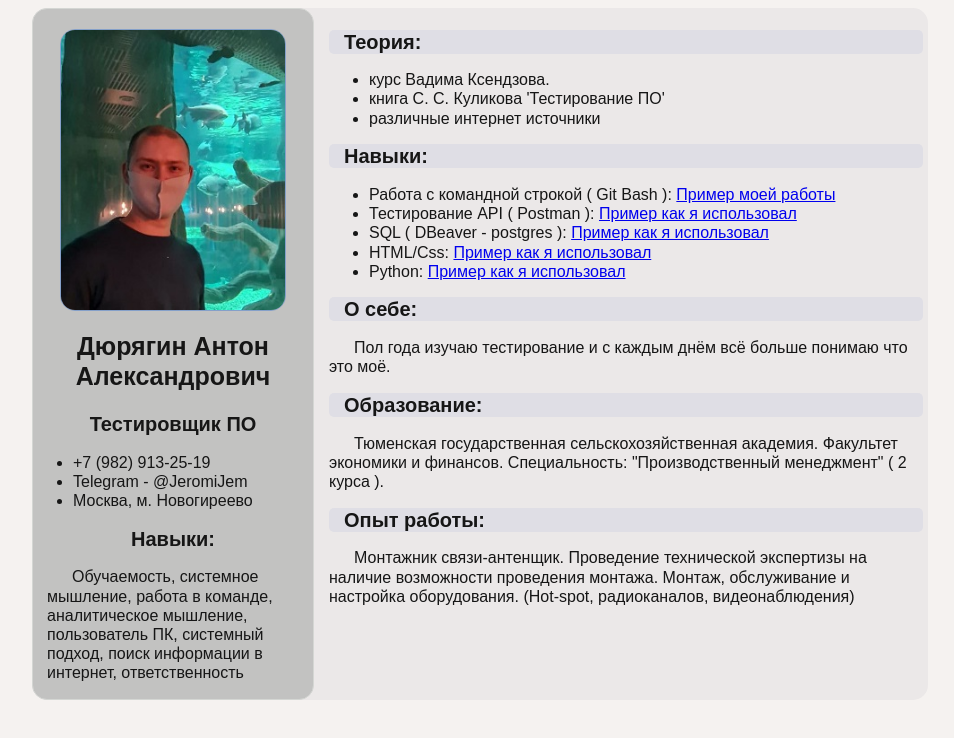
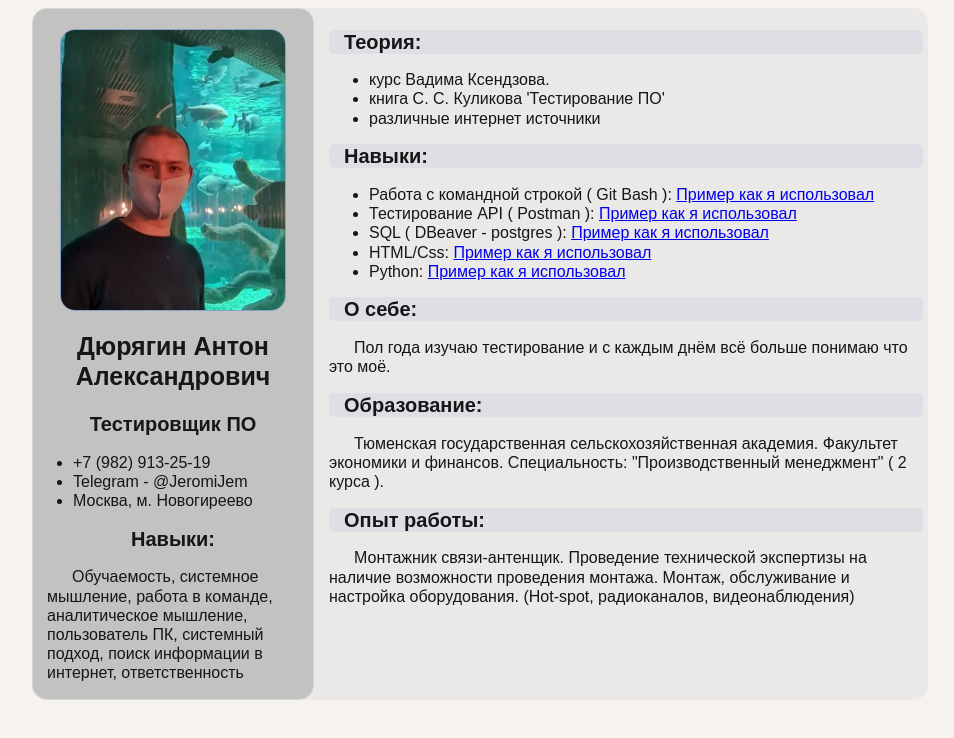
Before and after one commit to JeromiJem/resume, a plain HTML site: page index.html in a window 1280 px wide. Shown: the whole page, without its empty margins (160-1114 px from the left). Drawn offline with Linux system fonts and the light colour scheme.

Commit message:
Update index.html

```diff
--- a/index.html
+++ b/index.html
@@ -49,7 +49,7 @@
 					</div>
 						<ul>
 							<li>Работа с командной строкой ( Git Bash ):
-							<a href="https://github.com/JeromiJem/Jast/blob/main/3dz_git.txt">Пример моей работы<a/>
+							<a href="https://github.com/JeromiJem/Jast/blob/main/3dz_git.txt">Пример как я использовал<a/>
 							</li>
 							<li>Тестирование API ( Postman ):
 							<a href="https://github.com/JeromiJem/Jast/blob/main/Anton_Dyuryagin_test_23_postman_collection.json">Пример как я использовал<a/>
```
